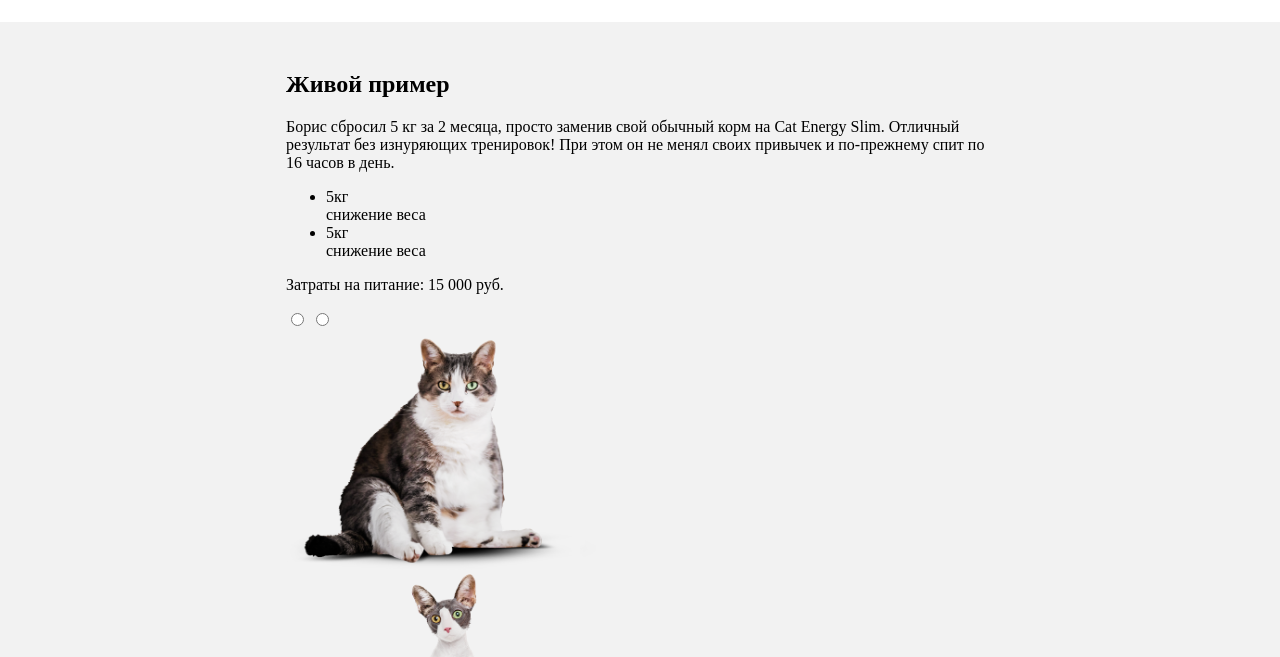
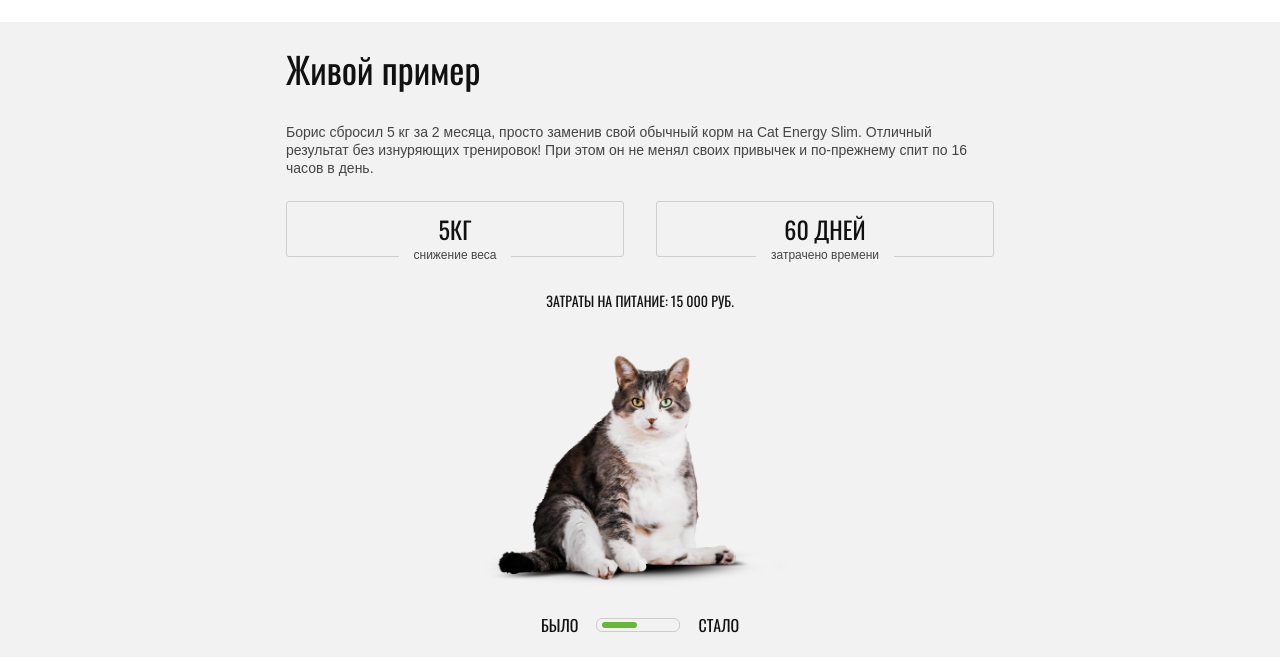
Before and after one commit to Fairtex/935035-cat-energy-16, a website: page source/index.html in a window 1280 px wide. Shown: the part 2530-3187 px from the top of the page. Drawn offline with nearby package versions, Linux system fonts and the light colour scheme; files that its build step writes are made by us from their sources; files whose address does not match are found by name.

Commit message:
Стилизовал мобильный слайдер, подключил полифилл для тэга picture

```diff
--- a/source/index.html
+++ b/source/index.html
@@ -4,6 +4,10 @@
     <meta charset="utf-8">
     <meta name="viewport" content="width=device-width,initial-scale=1">
     <title>HTML Academy: Кэт энерджи</title>
+    <script>
+      document.createElement( "picture" );
+    </script>
+    <script src="js/picturefill.min.js" async></script>
     <link rel="stylesheet" href="css/style.css">
   </head>
   <body class="index">
@@ -146,8 +150,8 @@
                 <span class="example__info-mark">снижение веса</span>
               </li>
               <li class="example__info-item">
-                <div class="example__info-value">5кг</div>
-                <span class="example__info-mark">снижение веса</span>
+                <div class="example__info-value">60 дней</div>
+                <span class="example__info-mark">затрачено времени</span>
               </li>
             </ul>
             <div class="example__coast">
@@ -155,8 +159,8 @@
             </div>
           </div>
           <div class="example__slider">
-            <input type="radio" id="slider-input-before" class="example__input" name="slider-input">
-            <input type="radio" id="slider-input-after" class="example__input" name="slider-input">
+            <input type="radio" id="slider-input-before" class="example__input visually-hidden" name="slider-input">
+            <input type="radio" id="slider-input-after" class="example__input visually-hidden" name="slider-input">
             <div class="slider__slides-block">
               <div class="slider__slide">
                 <picture>
@@ -165,7 +169,7 @@
                     <img src="img/before-mobile@1x.png" srcset="img/before-mobile@2x.png 2x" alt="Было" width="320" height="240" class="slider__picture">
                 </picture>
               </div>
-              <div class="slider__slide slider__slide-hidden">
+              <div class="slider__slide slider__slide--hidden">
                 <picture>
                     <source media="(min-width: 1300px)" srcset="img/after-desktop@1x.png, img/after-desktop@2x.png 2x">
                     <source media="(min-width: 768px)" srcset="img/after-tablet@1x.png, img/after-tablet@2x.png 2x">
--- a/source/less/classes.less
+++ b/source/less/classes.less
@@ -30,6 +30,22 @@
   }
 }
 
+.visually-hidden {
+  position: absolute;
+
+  width: 1px;
+  height: 1px;
+  margin: -1px;
+  border: 0;
+  padding: 0;
+
+  white-space: nowrap;
+
+  clip-path: inset(100%);
+  clip: rect(0 0 0 0);
+  overflow: hidden;
+}
+
 @media (min-width: @tablet-width) {
   .wrapper {
     max-width: 768px;
--- a/source/less/example.less
+++ b/source/less/example.less
@@ -2,4 +2,149 @@
   padding-top: 29px;
 
   background-color: #f2f2f2;
+
+  font-family: "Oswald Regular", "Arial", "Helvetica", sans-serif;
+  color: #111111;
+  font-weight: normal;
 }
+
+.example__title-block {
+  margin-bottom: 36px;
+}
+
+.example__title {
+  font-size: 36px;
+  line-height: 36px;
+  font-weight: normal;
+
+  margin: 0;
+}
+
+.example__info-block {
+  margin-bottom: 36px;
+}
+
+.example__info-text {
+  font-family: "Arial", "Helvetica", sans-serif;
+  font-size: 14px;
+  line-height: 18px;
+  color: #444444;
+
+  margin-bottom: 24px;
+}
+
+.example__info-stats {
+  display: flex;
+  justify-content: space-between;
+  flex-wrap: wrap;
+
+  list-style: none;
+
+  margin: 0;
+  padding: 0;
+  margin-bottom: 10px;
+}
+
+.example__info-item {
+  width: calc(50% - 16px);
+  text-align: center;
+}
+
+.example__info-value {
+  position: relative;
+  padding: 15px 10px;
+
+  font-size: 24px;
+  line-height: 24px;
+  text-transform: uppercase;
+
+  border: 1px solid #cfcfcf;
+  border-radius: 3px;
+}
+
+.example__info-mark {
+  font-family: "Arial", "Helvetica", sans-serif;
+  font-size: 12px;
+  line-height: 12px;
+  color: #444444;
+
+  display: inline-block;
+  vertical-align: top;
+  padding-left: 15px;
+  padding-right: 15px;
+  margin-left: 10px;
+  margin-right: 10px;
+
+  background-color: #f2f2f2;
+
+  transform: translateY(-8px);
+}
+
+.example__coast {
+  text-align: center;
+}
+
+.example__coast > p {
+  font-size: 14px;
+  line-height: 20px;
+  text-transform: uppercase;
+
+  margin: 0;
+}
+
+.example__slider {
+  position: relative;
+  padding-bottom: 38px;
+}
+
+.slider__slides-block {
+  width: 100%;
+  margin-bottom: 28px;
+}
+
+.slider__picture {
+  position: relative;
+  display: block;
+  width: 320px;
+  height: 240px;
+  margin: 0 auto;
+}
+
+.slider__slide--hidden {
+  display: none;
+}
+
+.slider__controls {
+  position: relative;
+  display: flex;
+  justify-content: center;
+  align-items: center;
+}
+
+.slider__label {
+  font-size: 16px;
+  line-height: 20px;
+  text-transform: uppercase;
+}
+
+.slider__range {
+  position: relative;
+  width: 84px;
+  height: 14px;
+  margin-left: 18px;
+  margin-right: 18px;
+  border: 1px solid #cdcdcd;
+  border-radius: 6px;
+}
+
+.slider__range-button {
+  position: absolute;
+  top: 50%;
+  left: 5px;
+  width: 35px;
+  height: 6px;
+  margin-top: -3px;
+  border-radius: 3px;
+
+  background-color: #68b738;
+}
```
Also changed, not shown: source/catalog.html (+4 -0 lines), source/form.html (+4 -0 lines), source/js/picturefill.min.js (added).
